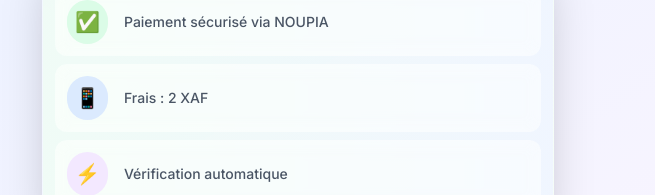
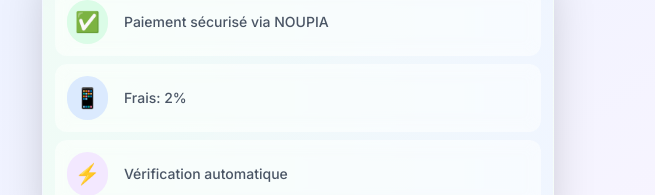
Before and after one commit to Schester38/bestrong, a Next.js app: page /payment/noupia in a window 1280 px wide. Shown: the part 552-747 px from the top of the page, without its empty margins (342-997 px from the left). Built offline with nearby package versions, Linux system fonts and the light colour scheme.

Commit message:
Update frais: 2 XAF -> 2%

```diff
--- a/app/payment/noupia/page.tsx
+++ b/app/payment/noupia/page.tsx
@@ -389,7 +389,7 @@ Vérifiez votre connexion internet et réessayez.`);
               <div className="p-1 sm:p-2 bg-blue-100 dark:bg-blue-900/50 rounded-full">
                 <span className="text-blue-500 text-sm sm:text-xl">📱</span>
               </div>
-              <span className="font-medium text-xs sm:text-sm">Frais : 2 XAF</span>
+              <span className="font-medium text-xs sm:text-sm">Frais: 2%</span>
             </div>
             <div className="flex items-center gap-2 sm:gap-4 p-2 sm:p-3 bg-white/50 dark:bg-gray-800/50 rounded-xl backdrop-blur-sm">
               <div className="p-1 sm:p-2 bg-purple-100 dark:bg-purple-900/50 rounded-full">
```
